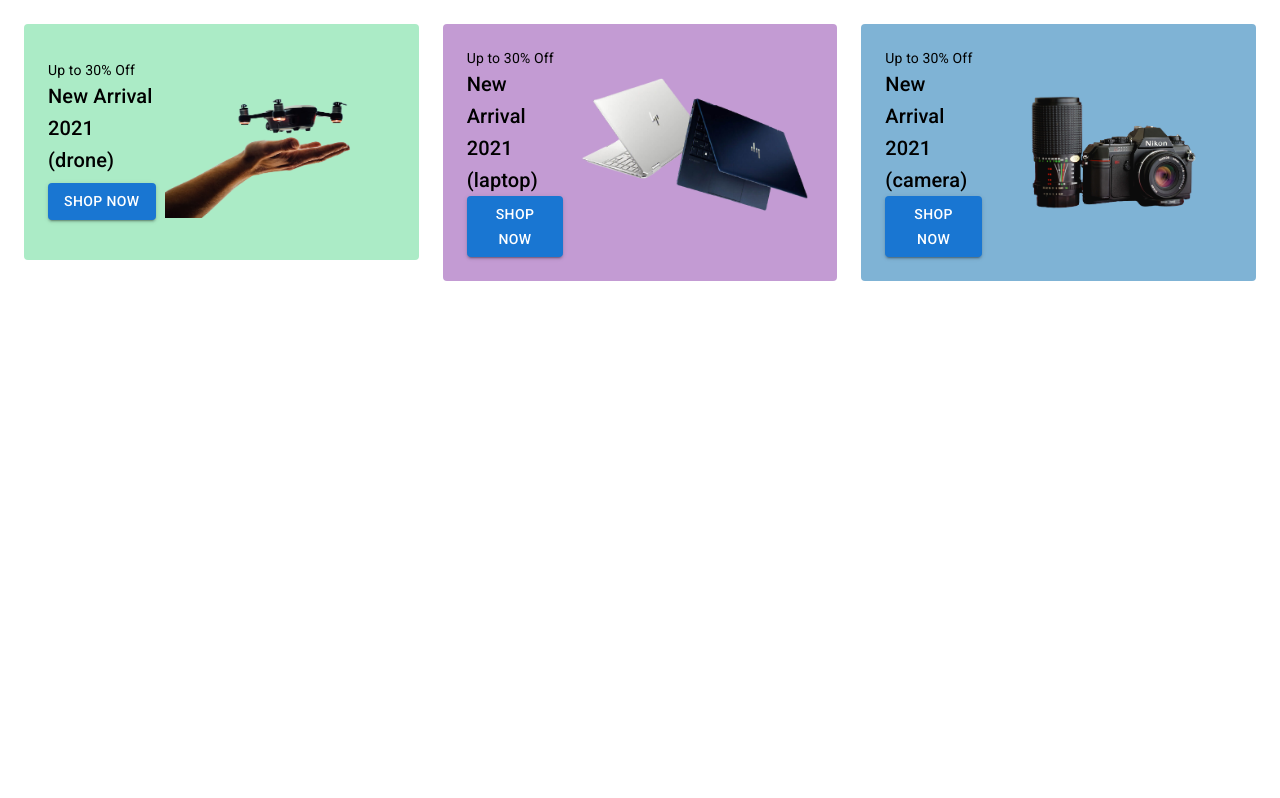
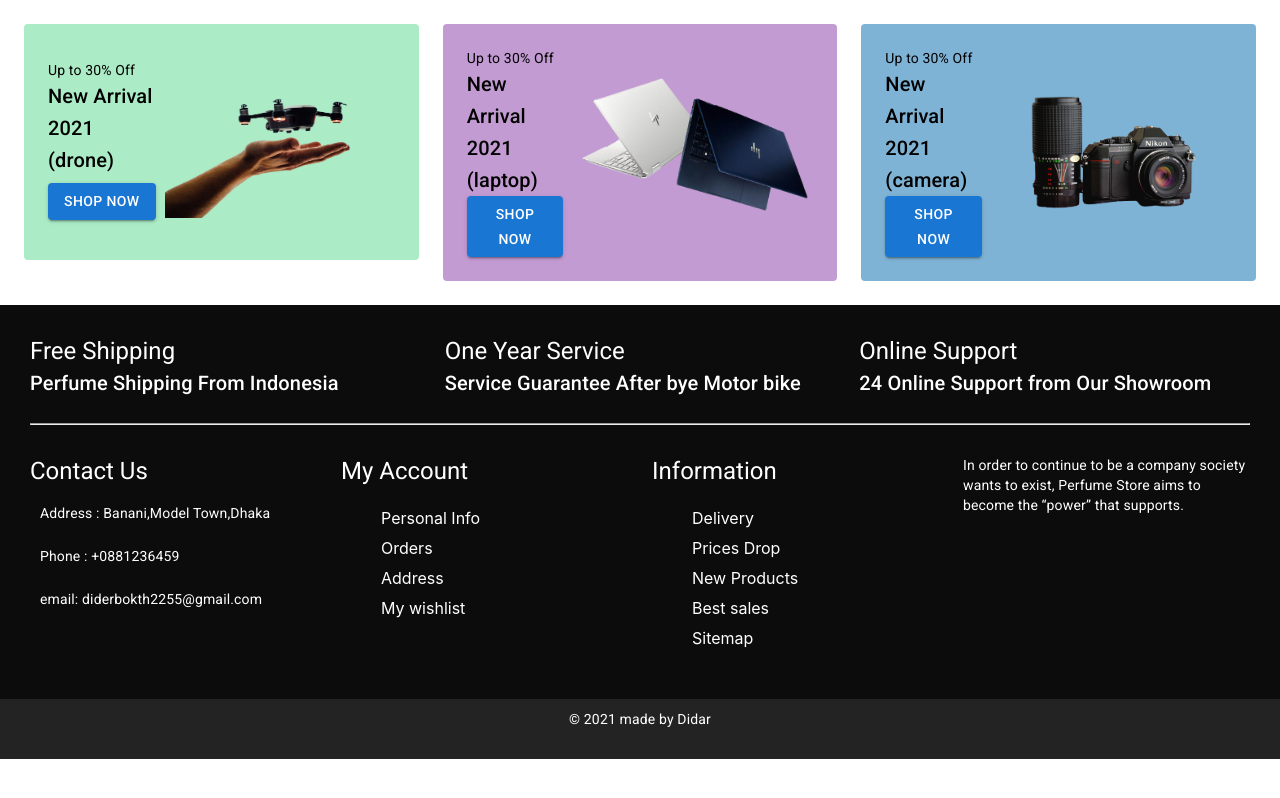
Before and after one commit to Didar2255/procoms, a React (Create React App) app: page /contactus in a window 1280 px wide. Built offline with nearby package versions, Linux system fonts and the light colour scheme.

Commit message:
add footer section

```diff
--- a/src/Pages/sharedPages/Home/Home.js
+++ b/src/Pages/sharedPages/Home/Home.js
@@ -1,10 +1,12 @@
 import React from 'react';
+import Footer from '../../../components/Footer/Footer';
 import Features from '../../Features/Features';
 
 const Home = () => {
   return (
     <div>
       <Features />
+      <Footer></Footer>
     </div>
 
   );
--- /dev/null
+++ b/src/components/Footer/Footer.css
@@ -0,0 +1,45 @@
+.footer-section{
+    background-color: rgb(12,12,12);
+    color: #fff;
+    padding: 30px;
+}
+.footer-content .icon{
+    font-size: 30px;
+    margin-right: 10px;
+}
+.footer-content{
+    text-align: justify;
+}
+.footer-content ul li{
+    list-style: none;
+    text-align: justify;
+    line-height: 30px;
+    transition: all 0.5s ease-in-out;
+}
+.footer-content ul li:hover{
+    margin-left: 8px;
+    color: tomato;
+    cursor: pointer;
+}
+.footer-copy{
+    background-color:rgb(36, 35, 35) ;
+    height: 40px;
+    color: white;
+    padding: 10px;
+    text-align: center;
+}
+.social-media{
+    margin-top: 30px;
+}
+.social-media i{
+    font-size:30px;
+    margin-right: 20px;
+}
+.social-media i:hover{
+    transform: scale(1.10);
+    color: rgb(11, 130, 54);
+    cursor: pointer;
+}
+hr{
+    margin-bottom: 30px;
+}
--- /dev/null
+++ b/src/components/Footer/Footer.js
@@ -0,0 +1,90 @@
+import { Box, Grid, Typography } from '@mui/material';
+import React from 'react';
+import './Footer.css'
+
+const Footer = () => {
+    return (
+        <Box >
+            <Box className="footer-section">
+                <Box sx={{ flexGrow: 1 }}>
+                    <Grid container spacing={{ xs: 2, md: 3 }} columns={{ xs: 4, sm: 8, md: 12 }} sx={{ marginBottom: 3 }} >
+                        <Grid item xs={12} sm={6} md={4} >
+                            <Box >
+                                <Typography variant='h5'> <i className="fas fa-shipping-fast"></i> Free Shipping</Typography>
+                                <Typography variant='h6'>Perfume Shipping From Indonesia</Typography>
+                            </Box>
+                        </Grid>
+
+                        <Grid item xs={12} sm={6} md={4} >
+                            <Box >
+                                <Typography variant='h5'> <i className="fas fa-shield-virus"></i> One Year Service</Typography>
+                                <Typography variant='h6'>Service Guarantee After bye Motor bike</Typography>
+                            </Box>
+                        </Grid>
+                        <Grid item xs={12} sm={6} md={4}>
+                            <Box>
+                                <Typography variant='h5'> <i className="fas fa-phone-alt"></i> Online Support</Typography>
+                                <Typography variant='h6'>24 Online Support from Our Showroom</Typography>
+                            </Box>
+                        </Grid>
+                    </Grid>
+                    <hr />
+                    <Grid container spacing={{ xs: 2, md: 3 }} columns={{ xs: 4, sm: 8, md: 12 }}>
+                        <Grid item xs={12} sm={6} md={3}>
+                            <Box className="footer-content">
+                                <Typography variant='h5' className='ms-4 my-3'>Contact Us</Typography>
+                                <Typography variant='body2'> <i className="fas fa-map-marker-alt icon"></i> Address : Banani,Model Town,Dhaka</Typography>
+                                <Typography variant='body2'> <i className="fas fa-phone-alt icon"></i> Phone : +0881236459</Typography>
+                                <Typography variant='body2'> <i className="far fa-envelope-open icon"></i> email: diderbokth2255@gmail.com</Typography>
+                            </Box>
+                        </Grid>
+                        <Grid item xs={12} sm={6} md={3}>
+                            <Box className=" footer-content">
+                                <Typography variant='h5' className='ms-4'>My Account</Typography>
+                                <ul>
+                                    <li>Personal Info</li>
+                                    <li>Orders</li>
+                                    <li>Address</li>
+                                    <li>My wishlist</li>
+                                </ul>
+
+                            </Box>
+                        </Grid>
+                        <Grid item xs={12} sm={6} md={3}>
+                            <Box className="footer-content">
+                                <Typography variant='h5' className='ms-4'>Information</Typography>
+                                <ul>
+                                    <li>Delivery</li>
+                                    <li>Prices Drop</li>
+                                    <li>New Products</li>
+                                    <li>Best sales</li>
+                                    <li>Sitemap</li>
+                                </ul>
+                            </Box>
+                        </Grid>
+                        <Grid item xs={12} sm={6} md={3}>
+                            <Box >
+                                <Typography variant='body2'>
+                                    In order to continue to be a company society wants to exist,
+                                    Perfume Store aims to become the  “power” that supports.
+                                </Typography>
+                                <Box className="social-media">
+                                    <i className="fab fa-facebook-square"></i>
+                                    <i className="fab fa-instagram-square"></i>
+                                    <i className="fab fa-linkedin"></i>
+                                    <i className="fab fa-twitter-square"></i>
+                                    <i className="fab fa-whatsapp-square"></i>
+                                </Box>
+                            </Box>
+                        </Grid>
+                    </Grid>
+                </Box>
+            </Box >
+            <Box className="footer-copy">
+                <Typography variant='body2'>&copy; 2021 made by Didar </Typography>
+            </Box>
+        </Box >
+    );
+};
+
+export default Footer;
```
